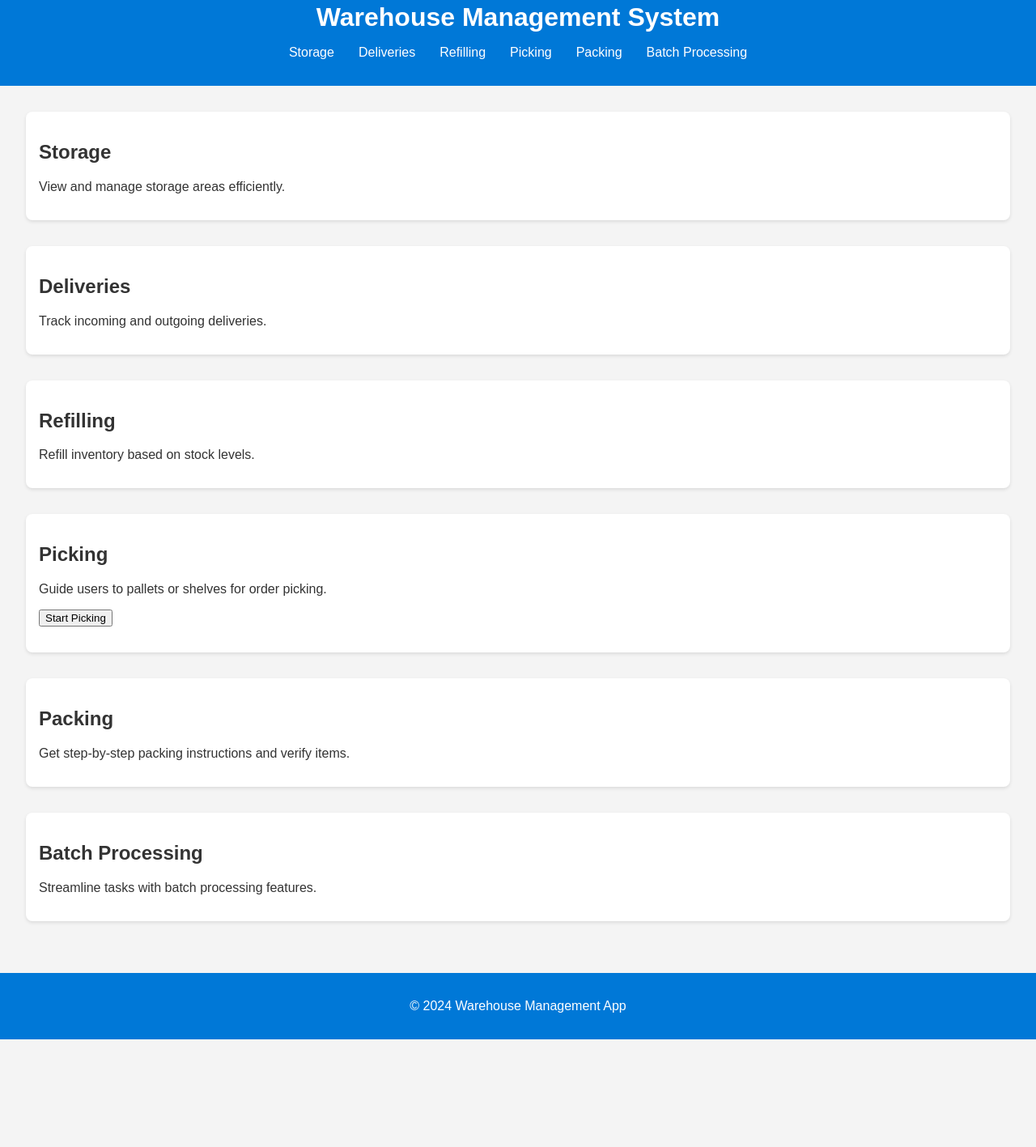
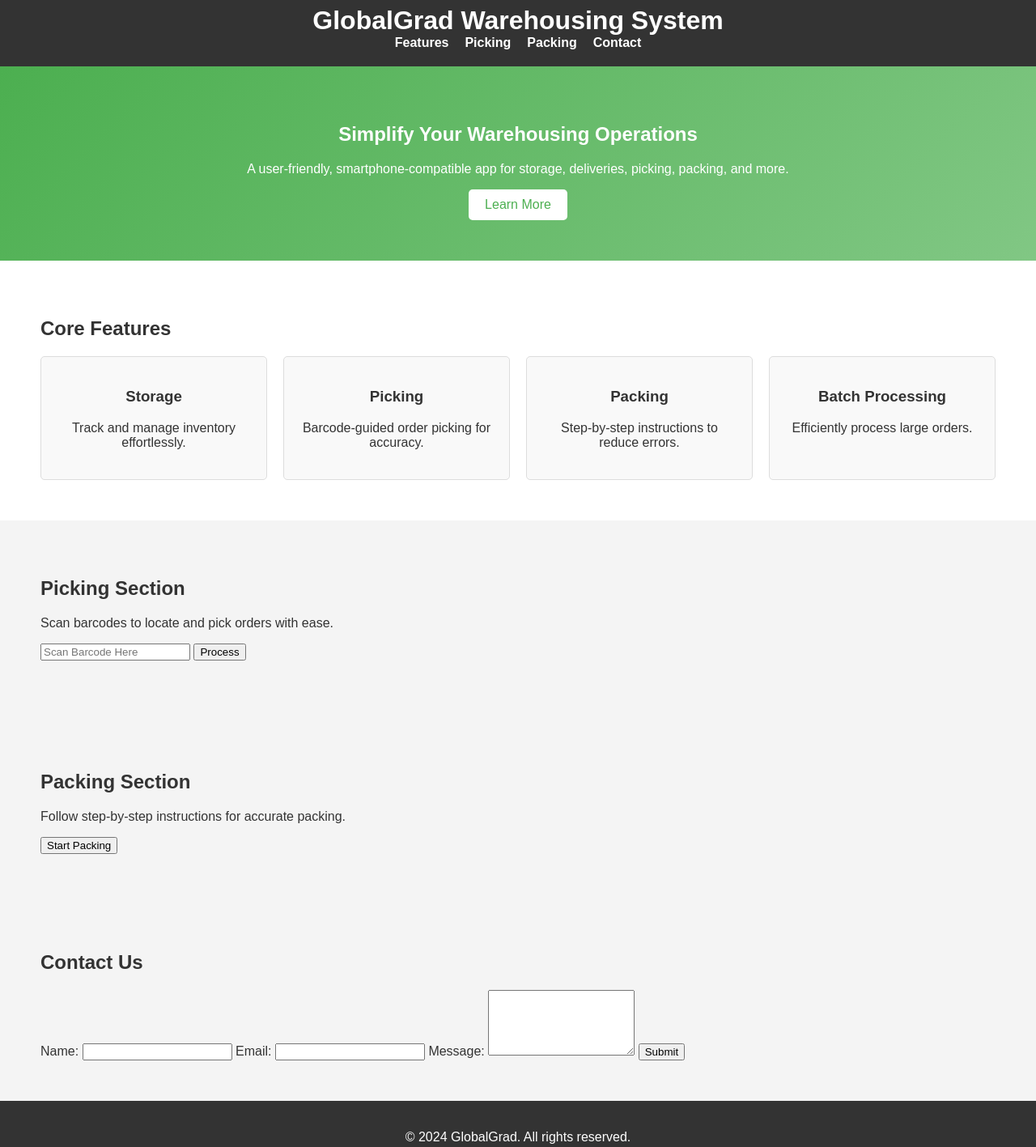
Before and after one commit to mayankbaniwal01/Warehouse-System, a plain HTML site: page index.html in a window 1280 px wide. Shown: the part 13-1430 px from the top of the page at 81% size. Before the commit the page ends 1297 px from the top, so only its background shows below. Drawn offline with Linux system fonts and the light colour scheme.

Commit message:
Add files via upload

```diff
--- a/index.html
+++ b/index.html
@@ -3,62 +3,93 @@
 <head>
     <meta charset="UTF-8">
     <meta name="viewport" content="width=device-width, initial-scale=1.0">
-    <title>Warehouse App</title>
+    <title>GlobalGrad Warehousing System</title>
     <link rel="stylesheet" href="styles.css">
+    <script src="script.js" defer></script>
 </head>
 <body>
     <header>
-        <h1>Warehouse Management System</h1>
+        <div class="header-container">
+            <h1>GlobalGrad Warehousing System</h1>
             <nav>
                 <ul>
-                <li><a href="#storage">Storage</a></li>
-                <li><a href="#deliveries">Deliveries</a></li>
-                <li><a href="#refilling">Refilling</a></li>
+                    <li><a href="#features">Features</a></li>
                     <li><a href="#picking">Picking</a></li>
                     <li><a href="#packing">Packing</a></li>
-                <li><a href="#batch-processing">Batch Processing</a></li>
+                    <li><a href="#contact">Contact</a></li>
                 </ul>
             </nav>
+        </div>
     </header>
 
     <main>
-        <section id="storage">
-            <h2>Storage</h2>
-            <p>View and manage storage areas efficiently.</p>
+        <section id="hero">
+            <h2>Simplify Your Warehousing Operations</h2>
+            <p>A user-friendly, smartphone-compatible app for storage, deliveries, picking, packing, and more.</p>
+            <button onclick="alert('Learn More about GlobalGrad!')">Learn More</button>
         </section>
 
-        <section id="deliveries">
-            <h2>Deliveries</h2>
-            <p>Track incoming and outgoing deliveries.</p>
-        </section>
-
-        <section id="refilling">
-            <h2>Refilling</h2>
-            <p>Refill inventory based on stock levels.</p>
+        <section id="features">
+            <h2>Core Features</h2>
+            <div class="feature-grid">
+                <div class="feature">
+                    <h3>Storage</h3>
+                    <p>Track and manage inventory effortlessly.</p>
+                </div>
+                <div class="feature">
+                    <h3>Picking</h3>
+                    <p>Barcode-guided order picking for accuracy.</p>
+                </div>
+                <div class="feature">
+                    <h3>Packing</h3>
+                    <p>Step-by-step instructions to reduce errors.</p>
+                </div>
+                <div class="feature">
+                    <h3>Batch Processing</h3>
+                    <p>Efficiently process large orders.</p>
+                </div>
+            </div>
         </section>
 
         <section id="picking">
-            <h2>Picking</h2>
-            <p>Guide users to pallets or shelves for order picking.</p>
-            <button onclick="startPicking()">Start Picking</button>
-            <p id="picking-output"></p>
+            <h2>Picking Section</h2>
+            <p>Scan barcodes to locate and pick orders with ease.</p>
+            <input type="text" id="barcodeInput" placeholder="Scan Barcode Here">
+            <button onclick="processBarcode()">Process</button>
+            <p id="pickingResult"></p>
         </section>
 
         <section id="packing">
-            <h2>Packing</h2>
-            <p>Get step-by-step packing instructions and verify items.</p>
+            <h2>Packing Section</h2>
+            <p>Follow step-by-step instructions for accurate packing.</p>
+            <button onclick="startPacking()">Start Packing</button>
+            <ul id="packingInstructions" class="hidden">
+                <li>Check the item list.</li>
+                <li>Use appropriate packing material.</li>
+                <li>Scan packed items.</li>
+                <li>Seal and label the package.</li>
+            </ul>
         </section>
 
-        <section id="batch-processing">
-            <h2>Batch Processing</h2>
-            <p>Streamline tasks with batch processing features.</p>
+        <section id="contact">
+            <h2>Contact Us</h2>
+            <form>
+                <label for="name">Name:</label>
+                <input type="text" id="name" name="name" required>
+
+                <label for="email">Email:</label>
+                <input type="email" id="email" name="email" required>
+
+                <label for="message">Message:</label>
+                <textarea id="message" name="message" rows="5" required></textarea>
+
+                <button type="submit">Submit</button>
+            </form>
         </section>
     </main>
 
     <footer>
-        <p>© 2024 Warehouse Management App</p>
+        <p>&copy; 2024 GlobalGrad. All rights reserved.</p>
     </footer>
-
-    <script src="script.js"></script>
 </body>
 </html>
--- a/script.js
+++ b/script.js
@@ -1,22 +1,17 @@
-// Picking Process Simulation
-function startPicking() {
-    const instructions = [
-        "Go to aisle 3, shelf 5.",
-        "Scan the barcode on the shelf.",
-        "Pick the item and place it in the bin.",
-        "Move to the next location."
-    ];
+function processBarcode() {
+    const input = document.getElementById('barcodeInput').value;
+    const result = document.getElementById('pickingResult');
+    if (input) {
+        result.textContent = `Order for barcode ${input} has been processed!`;
+    } else {
+        result.textContent = 'Please scan a barcode!';
+    }
+}
 
-    let output = document.getElementById("picking-output");
-    let step = 0;
-
-    const interval = setInterval(() => {
-        if (step < instructions.length) {
-            output.innerText = instructions[step];
-            step++;
-        } else {
-            output.innerText = "Picking process completed!";
-            clearInterval(interval);
-        }
-    }, 2000);
+function startPacking() {
+    const instructions = document.getElementById('packingInstructions');
+    instructions.classList.toggle('hidden');
+    if (!instructions.classList.contains('hidden')) {
+        alert('Packing instructions are now visible.');
+    }
 }
--- a/styles.css
+++ b/styles.css
@@ -1,56 +1,89 @@
+/* General Styles */
 body {
     font-family: Arial, sans-serif;
     margin: 0;
     padding: 0;
+    box-sizing: border-box;
+    color: #333;
     background-color: #f4f4f4;
-    color: #333;
 }
 
 header {
-    background-color: #0078d7;
-    color: white;
-    padding: 1rem 0;
+    background-color: #333;
+    color: #fff;
+    padding: 20px;
     text-align: center;
 }
 
 header h1 {
     margin: 0;
+    font-size: 2rem;
 }
 
-nav ul {
+header nav ul {
     list-style: none;
+    margin: 0;
     padding: 0;
     display: flex;
     justify-content: center;
+    gap: 20px;
 }
 
-nav ul li {
-    margin: 0 15px;
+header nav ul li a {
+    color: #fff;
+    text-decoration: none;
+    font-weight: bold;
 }
 
-nav ul li a {
-    text-decoration: none;
-    color: white;
+#hero {
+    text-align: center;
+    padding: 50px;
+    background: linear-gradient(135deg, #4caf50, #81c784);
+    color: #fff;
 }
 
-main {
-    padding: 2rem;
+#hero button {
+    padding: 10px 20px;
+    border: none;
+    background-color: #fff;
+    color: #4caf50;
+    font-size: 1rem;
+    cursor: pointer;
+    border-radius: 5px;
 }
 
-section {
-    margin-bottom: 2rem;
-    padding: 1rem;
-    background: white;
-    border-radius: 8px;
-    box-shadow: 0 2px 4px rgba(0, 0, 0, 0.1);
+#features {
+    padding: 50px;
+    background: #fff;
+}
+
+.feature-grid {
+    display: flex;
+    justify-content: space-around;
+    flex-wrap: wrap;
+    gap: 20px;
+}
+
+.feature {
+    flex: 1 1 200px;
+    padding: 20px;
+    border: 1px solid #ddd;
+    border-radius: 5px;
+    text-align: center;
+    background: #f9f9f9;
+}
+
+#picking, #packing, #contact {
+    padding: 50px;
+}
+
+.hidden {
+    display: none;
 }
 
 footer {
     text-align: center;
-    padding: 1rem 0;
-    background-color: #0078d7;
-    color: white;
-    position: relative;
-    bottom: 0;
-    width: 100%;
+    padding: 20px;
+    background-color: #333;
+    color: #fff;
 }
```
Lines whose indentation alone changed are shown as unchanged.
